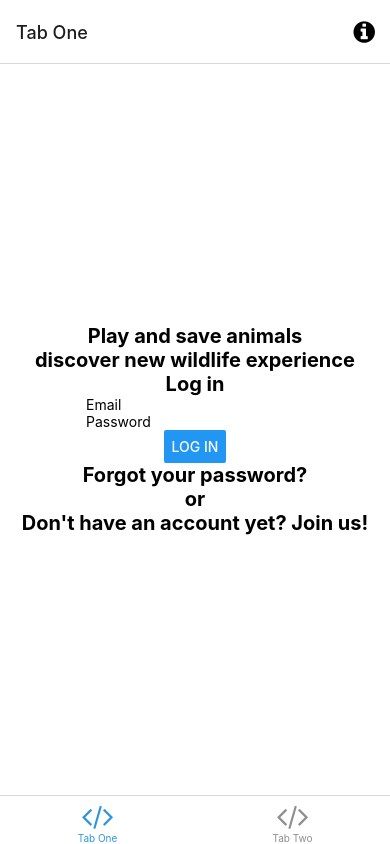
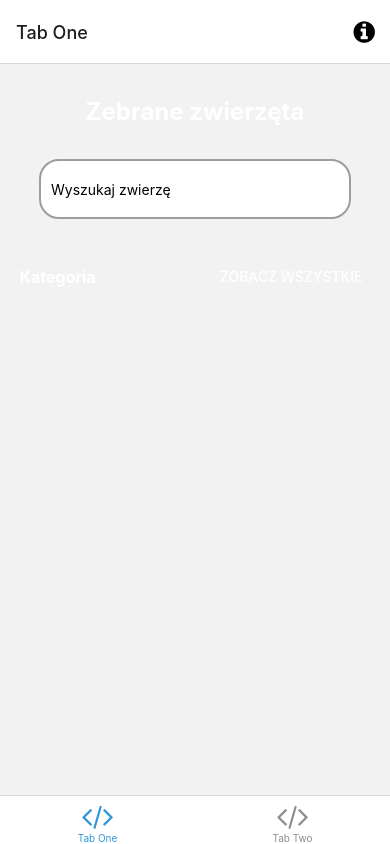
Before and after one commit to hackathon-wild-city-2022/collabothon-wild-city, a React Native app: screen /TabOne in a window 390 px wide. Built offline with nearby package versions, Linux system fonts and the light colour scheme; what @tensorflow/tfjs-react-native, expo-linking would draw is missing.

Commit message:
WIP collected animals view

```diff
--- a/App.tsx
+++ b/App.tsx
@@ -1,4 +1,5 @@
 import { StatusBar } from 'expo-status-bar';
+import React from 'react';
 import { SafeAreaProvider } from 'react-native-safe-area-context';
 
 import useCachedResources from './hooks/useCachedResources';
--- a/navigation/index.tsx
+++ b/navigation/index.tsx
@@ -12,6 +12,7 @@ import { ColorSchemeName, Pressable } from 'react-native';
 
 import Colors from '../constants/Colors';
 import useColorScheme from '../hooks/useColorScheme';
+import CollectedAnimals from '../screens/CollectedAnimals';
 import ModalScreen from '../screens/ModalScreen';
 import NotFoundScreen from '../screens/NotFoundScreen';
 import TabOneScreen from '../screens/TabOneScreen';
@@ -64,7 +65,7 @@ function BottomTabNavigator() {
       }}>
       <BottomTab.Screen
         name="TabOne"
-        component={TabOneScreen}
+        component={CollectedAnimals}
         options={({ navigation }: RootTabScreenProps<'TabOne'>) => ({
           title: 'Tab One',
           tabBarIcon: ({ color }) => <TabBarIcon name="code" color={color} />,
--- a/package.json
+++ b/package.json
@@ -41,6 +41,7 @@
     "react-native-fs": "^2.20.0",
     "react-native-safe-area-context": "4.2.4",
     "react-native-screens": "~3.11.1",
+    "react-native-scroll-menu": "^1.0.7",
     "react-native-web": "0.17.7"
   },
   "devDependencies": {
--- /dev/null
+++ b/screens/CollectedAnimals.tsx
@@ -0,0 +1,56 @@
+import React from 'react';
+import { Button, StyleSheet, Text, TextInput, View } from 'react-native';
+
+export default function CollectedAnimals() {
+  return (
+    <View style={styles.container}>
+      <Text style={styles.title}>Zebrane zwierzęta</Text>
+      <TextInput style={styles.input} placeholder="Wyszukaj zwierzę" />
+      <View style={styles.separator}>
+        <Text style={styles.subtitle}>Kategoria</Text>
+        <Button
+          onPress={() => {}}
+          title="Zobacz wszystkie"
+          color="transparent"
+          accessibilityLabel="Zobacz wszystkie zwierzęta"
+        />
+      </View>
+    </View>
+  );
+}
+
+const styles = StyleSheet.create({
+  container: {
+    alignItems: 'center',
+    justifyContent: 'center'
+  },
+  input: {
+    width: '80%',
+    backgroundColor: '#fff',
+    height: 60,
+    borderRadius: 20,
+    borderColor: '#9C9D9E',
+    borderWidth: 2,
+    padding: 10
+  },
+  title: {
+    fontSize: 24,
+    fontWeight: 'bold',
+    color: '#fff',
+    marginBottom: 33,
+    marginTop: 33
+  },
+  separator: {
+    display: 'flex',
+    flexDirection: 'row',
+    width: '90%',
+    justifyContent: 'space-between',
+    alignItems: 'center',
+    marginTop: 41
+  },
+  subtitle: {
+    fontSize: 16,
+    color: '#fff',
+    fontWeight: 'bold'
+  }
+});
```
Also changed, not shown: 2 other files (tests, documents, lock files or other folders).
